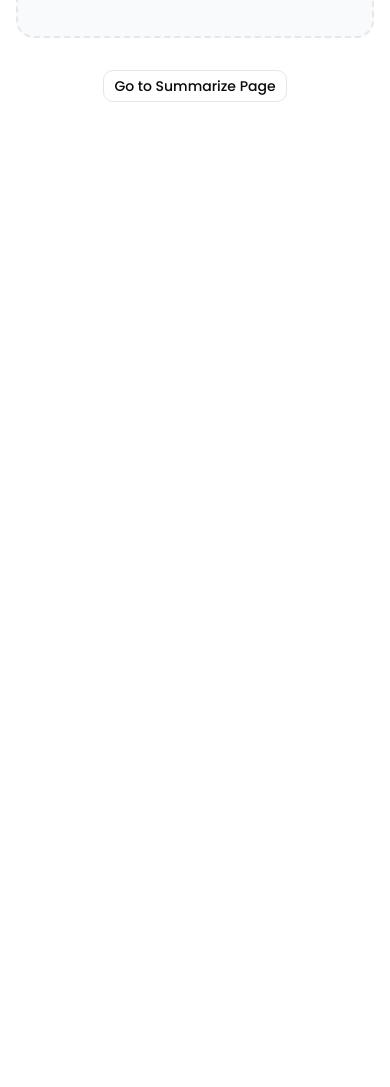
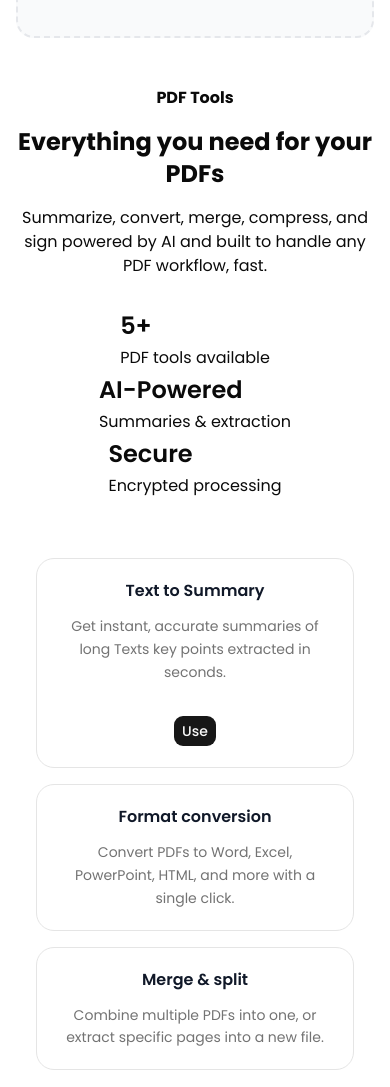
Before and after one commit to Canice-dev/pdf-summarize-app, a Next.js app: page / in a window 390 px wide. Shown: the part 479-1566 px from the top of the page. Before the commit the page ends 844 px from the top, so only its background shows below. Built offline with nearby package versions, Linux system fonts and the light colour scheme; no server answers.

Commit message:
Responsive Design #4

```diff
--- a/app/globals.css
+++ b/app/globals.css
@@ -1,4 +1,5 @@
 @import "tailwindcss";
+@source "../components/**/*.{ts,tsx}";
 @import "tw-animate-css";
 @import "shadcn/tailwind.css";
 
--- a/app/page.tsx
+++ b/app/page.tsx
@@ -8,7 +8,7 @@ import page from './summarize/page'
 
 const Home = () => {
   return (
-    <div className='px-4 mg:px-12 flex-col justify-center items-center-[85vh] relative mx-auto text-center'>
+    <div className='px-4 md:px-12 flex flex-col justify-center items-center min-h-[85vh] relative mx-auto text-center'>
       <h1 className='text-3xl md:text-[70px] lg:text-{78px] font-bold max-w-4xl'>Turn PDFs into Intelligent Conversations
       </h1>
       <p className='text-sm mt:2 md:text-base text-center text-gray-700 mb-8 max-w-4xl'>AI-powered PDF summarizer that extracts key insights instantly. Supports OCR, format conversion, merge, encrypt and more.</p>
@@ -19,9 +19,56 @@ const Home = () => {
       {/* Inside your page/component */}
       <PDFUpload />
 
-      <Link href="/summarize">
-        <Button variant="outline" className='mt-8'>Go to Summarize Page</Button>
-      </Link>
+      <div className='mt-12'>
+        <h1 className='text-1xl md:text-[30px] lg:text-{36px] font-bold mb-4'>PDF Tools</h1>
+        <div>
+          <h3 className='text-2xl md:text-[35px] lg:text-{40px] font-bold mb-4'>Everything you need for your PDFs</h3>
+          <p>Summarize, convert, merge, compress, and sign powered by AI and built to handle any PDF workflow, fast.</p>
+        </div>
+        <div className='grid grid-cols-1 md:grid-cols-3 gap-1 mt-8 place-items-center mb-10'>
+          <section className="flex flex-col items-start gap-1">
+            <h4 className="text-2xl font-semibold">5+</h4>
+            <p >PDF tools available</p>
+          </section>
+          <section className="flex flex-col items-start gap-1">
+            <h4 className="text-2xl font-semibold">AI-Powered</h4>
+            <p>Summaries & extraction</p>
+          </section>
+          <section className="flex flex-col items-start gap-1">
+            <h4 className="text-2xl font-semibold">Secure</h4>
+            <p>Encrypted processing</p>
+          </section>
+        </div>
+
+
+        <div className='grid grid-cols-1 md:grid-cols-3 gap-4 p-5'>
+          <div className='rounded-2xl border border-border bg-white p-5 rounded-2xl border border-border bg-white p-5 hover:-translate-y-1 hover:shadow-md transition-all duration-200 cursor-pointer'>
+            <h4 className='font-semibold text-base text-gray-900 mb-3'>Text to Summary</h4>
+            <p className='text-sm text-muted-foreground leading-relaxed'>
+              Get instant, accurate summaries of long Texts key points extracted in seconds.
+            </p>
+            <Link href="/summarize">
+              <Button className='mt-8 p-2 '>Use</Button>
+            </Link>
+          </div>
+
+          <div className='rounded-2xl border border-border bg-white p-5 rounded-2xl border border-border bg-white p-5 hover:-translate-y-1 hover:shadow-md transition-all duration-200 cursor-pointer'>
+            <h4 className='font-semibold text-base text-gray-900 mb-3'>Format conversion</h4>
+            <p className='text-sm text-muted-foreground leading-relaxed'>
+              Convert PDFs to Word, Excel, PowerPoint, HTML, and more with a single click.
+            </p>
+          </div>
+
+          <div className='rounded-2xl border border-border bg-white p-5 rounded-2xl border border-border bg-white p-5 hover:-translate-y-1 hover:shadow-md transition-all duration-200 cursor-pointer'>
+            <h4 className='font-semibold text-base text-gray-900 mb-3'>Merge & split</h4>
+            <p className='text-sm text-muted-foreground leading-relaxed'>
+              Combine multiple PDFs into one, or extract specific pages into a new file.
+            </p>
+          </div>
+        </div>
+      </div>
+
+
     </div>
   )
 }
--- a/app/summary/[textid]/page.tsx
+++ b/app/summary/[textid]/page.tsx
@@ -148,7 +148,7 @@ const SummaryPage = () => {
         <>
           <div className="flex justify-between items-center w-full text-lg font-semibold pt-5 pb-2">
             <p>Your Text</p>
-            <p>Your Summary</p>
+            <p className='justify-left'>Your Summary</p>
           </div>
           <div className="bg-white w-full h-[70vh] shadow-md rounded-2xl flex p-2">
             <textarea
@@ -196,7 +196,9 @@ const SummaryPage = () => {
       )}
 
       <button className="bg-black text-white px-8 py-3 rounded-xl font-semibold hover:bg-gray-800 transition-all">
-        Generate a New Summary
+        <a href="/summarize">
+          Generate a New Summary
+        </a>
       </button>
     </div>
   );
--- a/components/Navbar.tsx
+++ b/components/Navbar.tsx
@@ -251,8 +251,8 @@ const Navbar = () => {
           </Link>
 
           <div className="flex flex-col md:flex-row gap-2 mt-3">
-            <Button variant="outline" className="w-full">Upgrade to Pro</Button>
-            <Button className="w-full">Sign in</Button>
+            <Button variant="outline" className="flex-1 pt-2 pb-2">Upgrade to Pro</Button>
+            <Button className="flex-1 pt-2 pb-2">Sign in</Button>
           </div>
         </div>
       </div>
```
